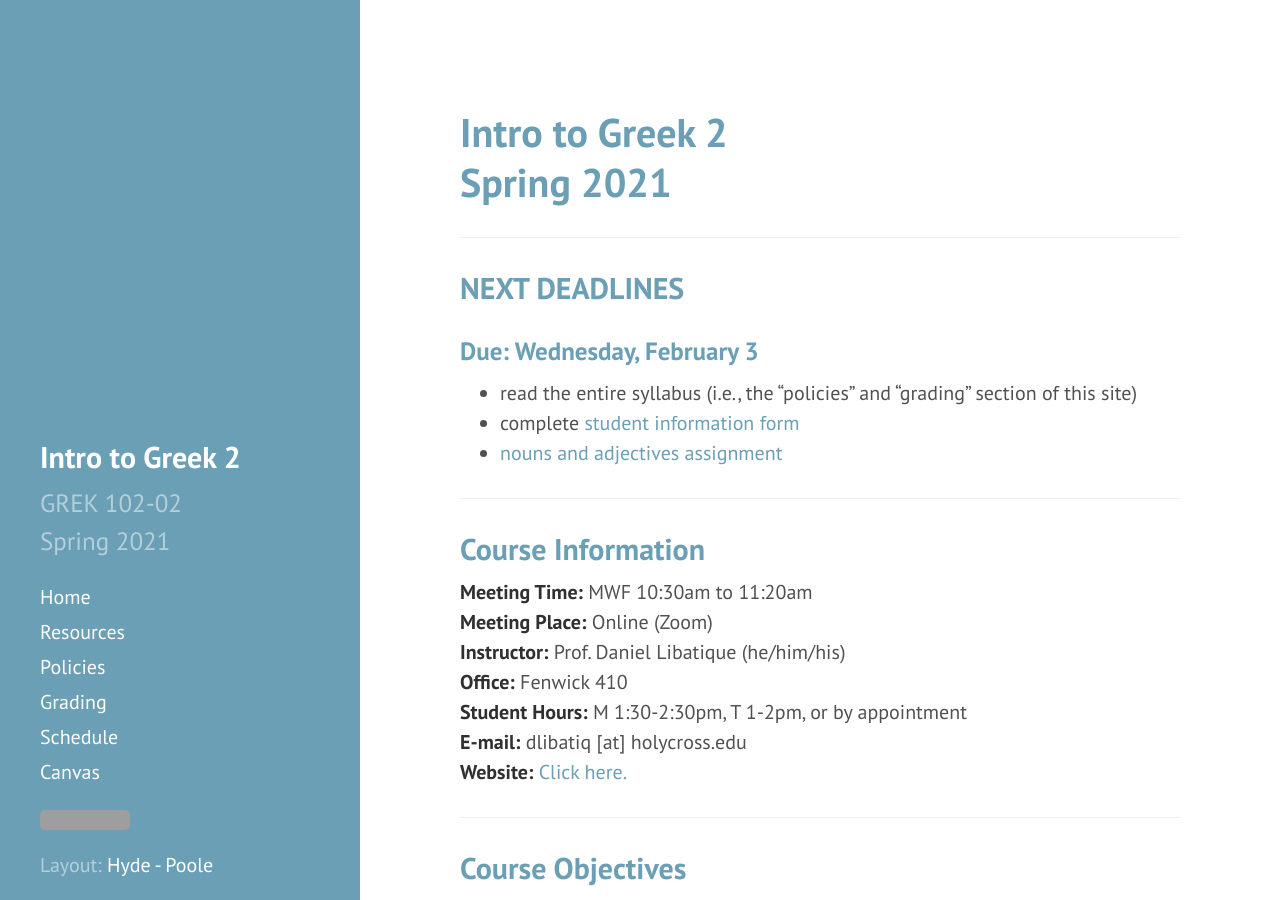
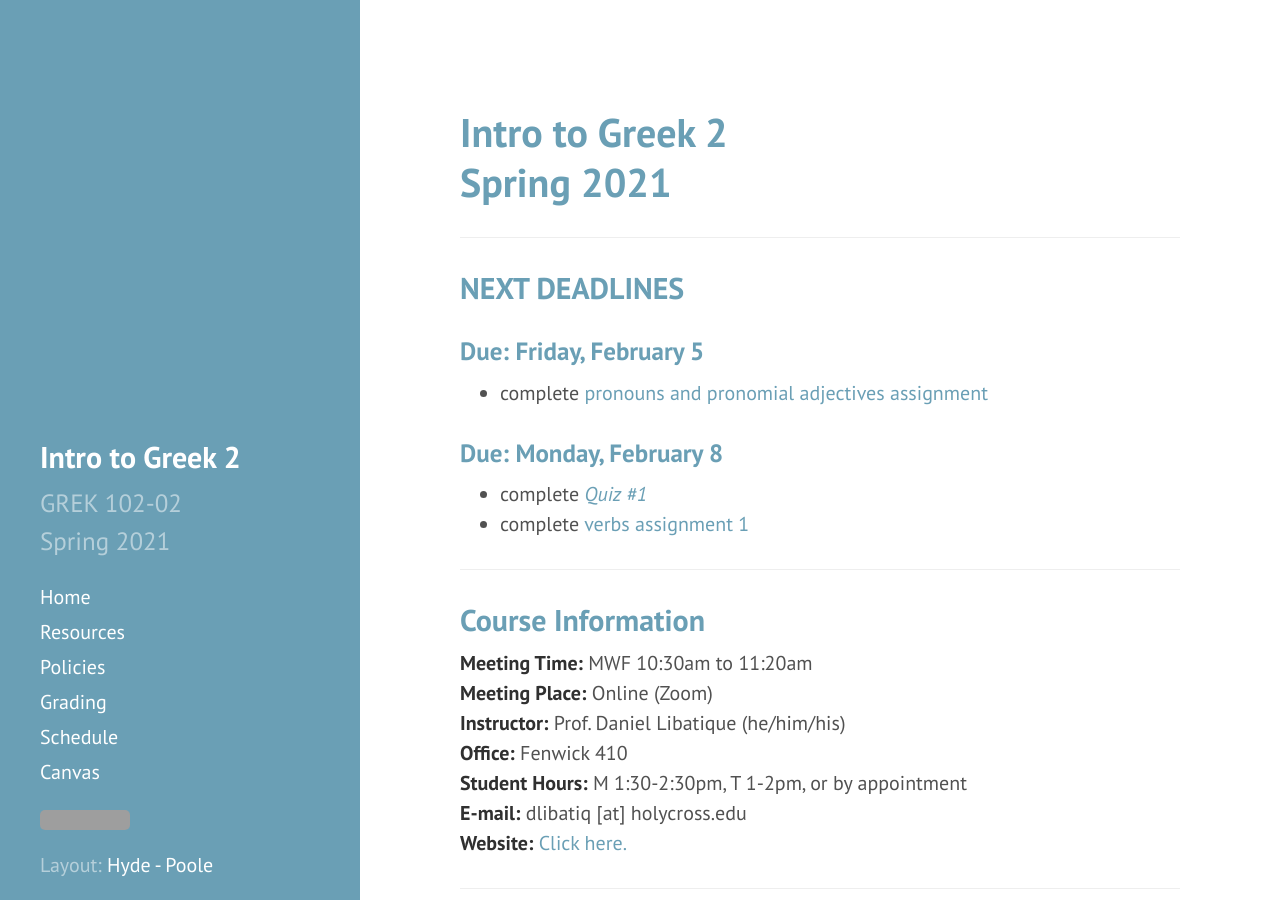
Before and after one commit to DLibatique/GREK102-S21, a Jekyll site: the page built from _pages/index.md, in a window 1280 px wide and 900 px high. Built offline with Jekyll 4.4.1, drawn with Linux system fonts in a browser that asks for light colours; grey boxes are pictures that could not be loaded.

Commit message:
updated home page

```diff
--- a/_pages/index.md
+++ b/_pages/index.md
@@ -10,10 +10,13 @@ permalink: /
 
 ## NEXT DEADLINES
 
-### Due: Wednesday, February 3
-* read the entire syllabus (i.e., the "policies" and "grading" section of this site)
-* complete [student information form](https://forms.gle/g7nDXyFj6YEwQSaP6)
-* [nouns and adjectives assignment](https://hc.instructure.com/courses/3462/assignments/28210)
+### Due: Friday, February 5
+* complete [pronouns and pronomial adjectives assignment](https://hc.instructure.com/courses/3462/assignments/28211)
+
+### Due: Monday, February 8
+* complete [*Quiz #1*](https://hc.instructure.com/courses/3462/assignments/30879)
+* complete [verbs assignment 1](https://hc.instructure.com/courses/3462/assignments/28212)
+
 
 ***
 
```
